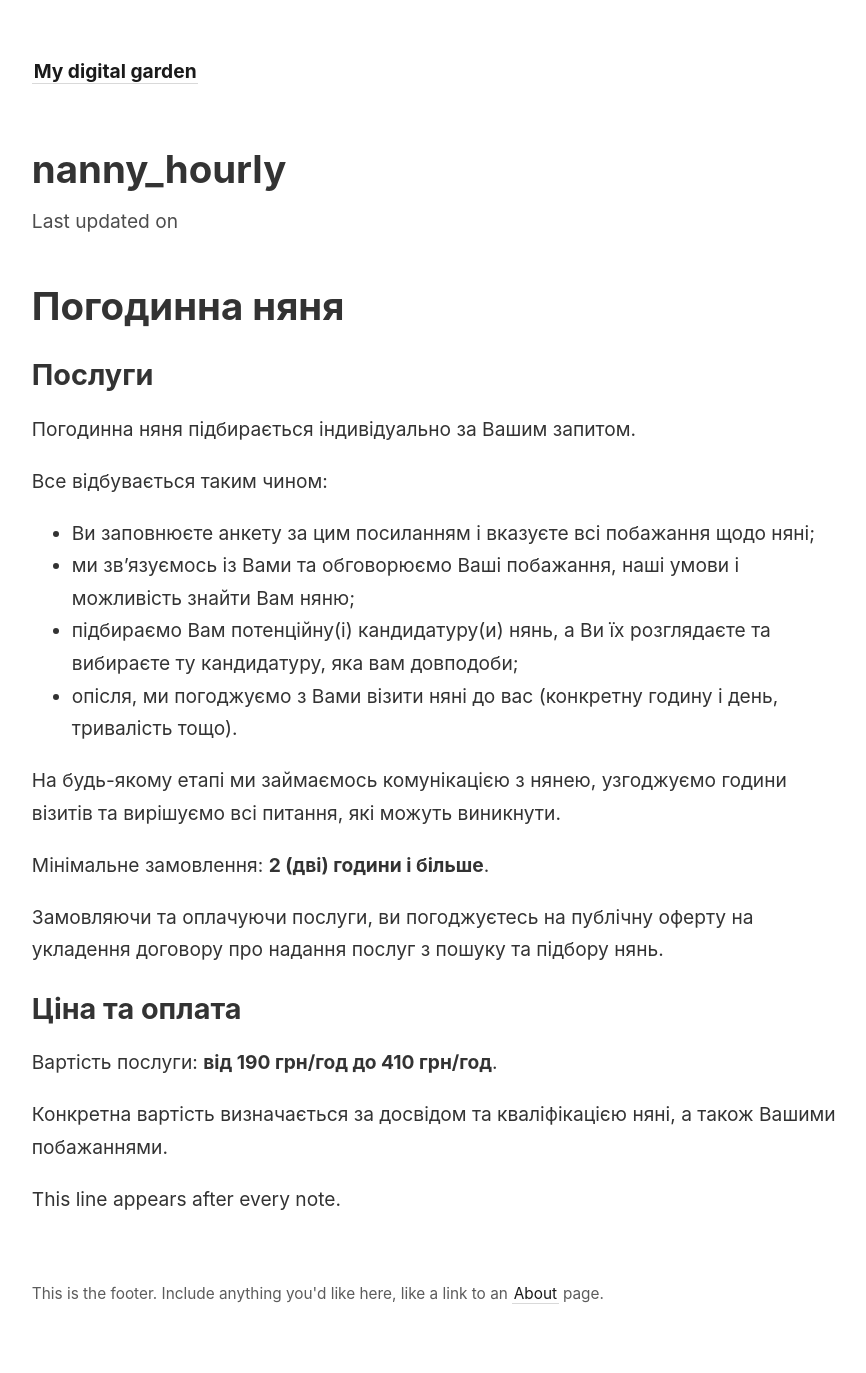
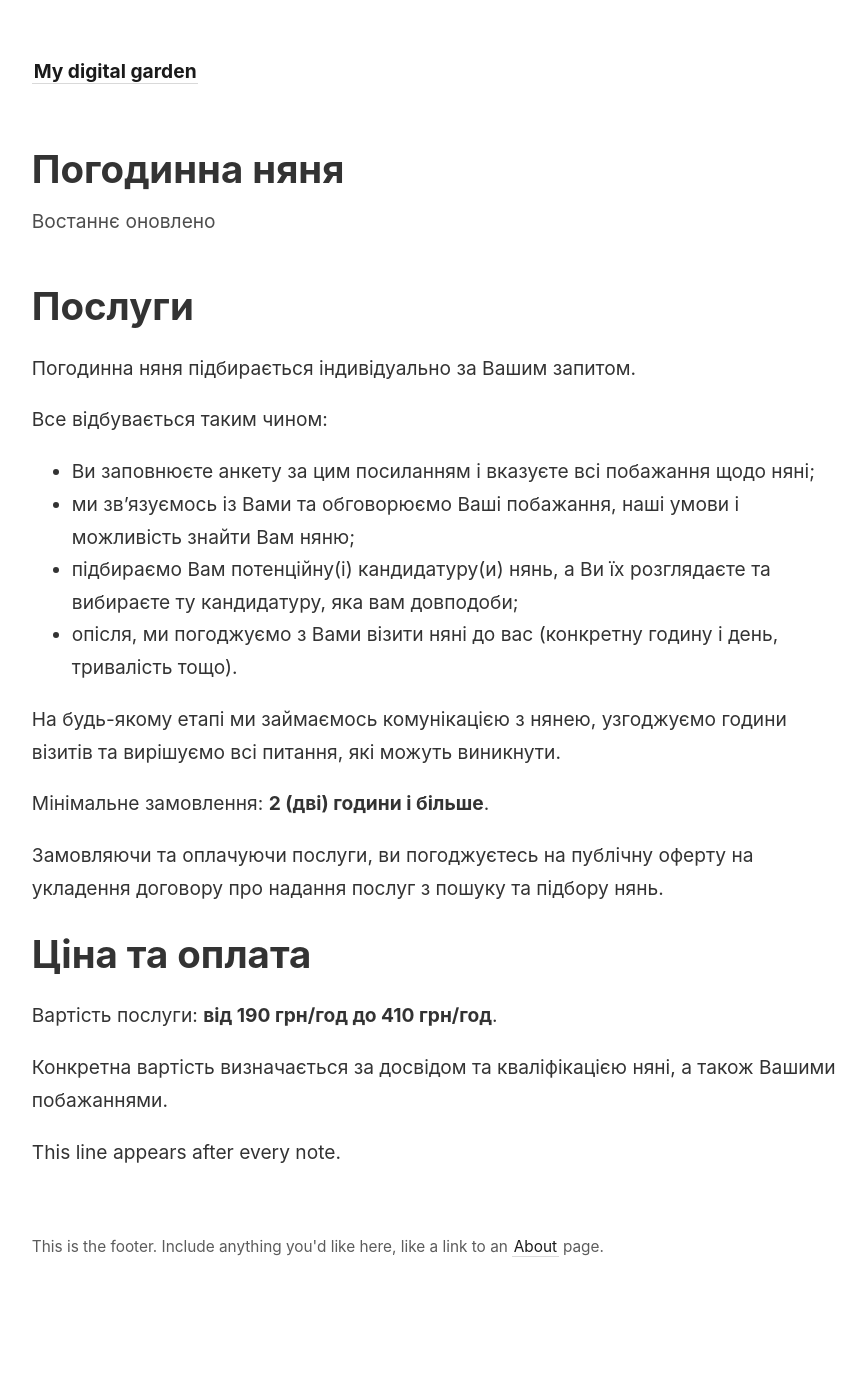
Before and after one commit to ivanchopyk/turbotlyva.agency, a Jekyll site: the page built from _notes/Nanny - Hourly.md, in a window 1280 px wide. Shown: the whole page, without its empty margins (45-911 px from the left). Built offline with Jekyll 4.4.1, drawn with Linux system fonts in a browser that asks for light colours; after the commit the page ends 1326 px from its top, so only the background shows below that.

Commit message:
Note, Nannies, index

```diff
--- a/_layouts/note.html
+++ b/_layouts/note.html
@@ -6,7 +6,7 @@ layout: default
   <div>
     <h1>{{ page.title }}</h1>
     <time datetime="{{ page.last_modified_at | date_to_xmlschema }}">{% if page.type != 'pages' %}
-      Last updated on {{ page.last_modified_at | date: "%B %-d, %Y" }}
+      Востаннє оновлено {{ page.last_modified_at | date: "%-d/%m/%Y" }}
       {% endif %}
     </time>
   </div>
--- a/_notes/Nanny - Hourly.md
+++ b/_notes/Nanny - Hourly.md
@@ -1,9 +1,7 @@
 ---
-title: nanny_hourly
+title: Погодинна няня
 ---
-# Погодинна няня
-
-## Послуги
+# Послуги
 
 Погодинна няня підбирається індивідуально за Вашим запитом.
 
@@ -18,7 +16,7 @@ title: nanny_hourly
 Мінімальне замовлення: **2 (дві) години і більше**.
 
 Замовляючи та оплачуючи послуги, ви погоджуєтесь на публічну оферту на укладення договору про надання послуг з пошуку та підбору нянь.
-## Ціна та оплата
+# Ціна та оплата
 
 Вартість послуги: **від 190 грн/год до 410 грн/год**.
 
```
Also changed, not shown: _notes/Nanny - Full Time.md (+1 -3 lines), _pages/index.md (+2 -2 lines).
